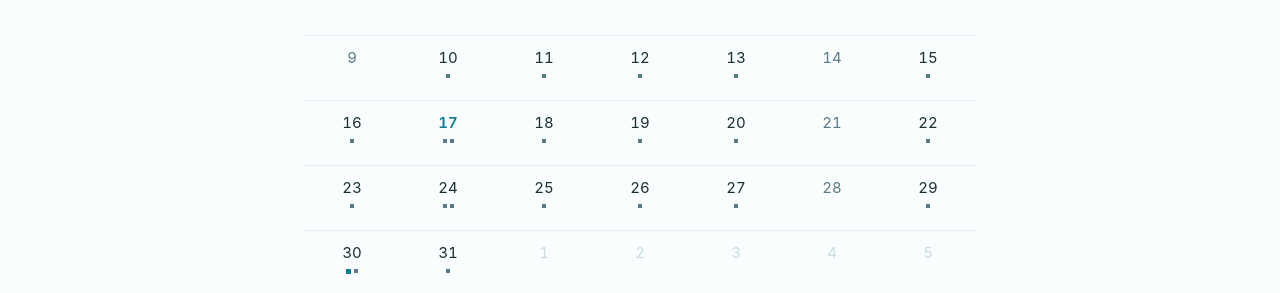
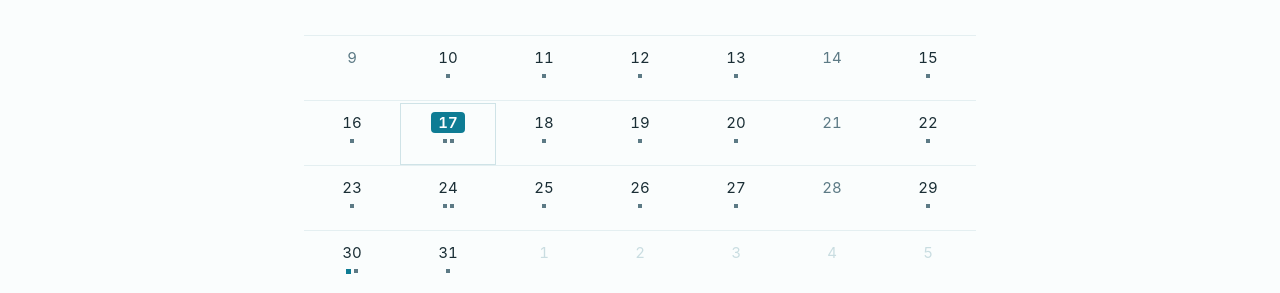
Before and after one commit to charach/legal-docs, a Jekyll site: the page personal/study_calendar.html, which Jekyll copies as it is, in a window 1280 px wide and 1400 px high, scrolled down 566 px. Shown: the part 635-928 px from the top of the window. Built offline with Jekyll 4.4.1, drawn with Linux system fonts in a browser that asks for light colours; some web fonts are replaced.

Commit message:
feat: highlight today on the study calendar
The today marker was a 2px accent top border plus an accent-colored
number, but today is also the default selected day, so it disappeared
into the selection background. Fill the date number as an accent chip
with white text instead.

Also darken the selected-day background — it was the same #F2F8F9 as
hover, so "today" and "the day I'm looking at" were indistinguishable.

Co-Authored-By: Claude Opus 5 (1M context) <noreply@anthropic.com>

```diff
--- a/personal/study_calendar.html
+++ b/personal/study_calendar.html
@@ -64,8 +64,11 @@
   .cal .out .n { color: #C9DDE1; }
   .cal .rest .n { color: var(--ink-2); }
   .cal .today { border-top-color: var(--accent); }
-  .cal .today .n { color: var(--accent); font-weight: 600; }
-  .cal .sel { background: #F2F8F9; }
+  .cal .today .n {
+    background: var(--accent); color: #fff; font-weight: 600;
+    border-radius: 4px; padding: 1px 7px; margin: -1px -5px;
+  }
+  .cal .sel { background: #E7F2F4; box-shadow: inset 0 0 0 1px #CFE3E7; }
   .cal .dots { display: flex; gap: 3px; min-height: 5px; align-items: center; }
   .cal .dot { width: 4px; height: 4px; background: var(--ink-2); }
   .cal .dot.done { background: #C9DDE1; }
```
